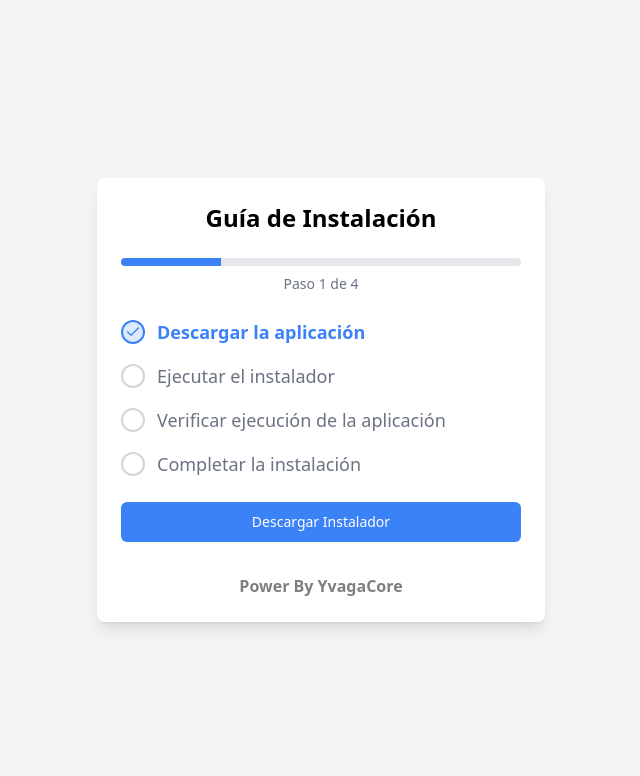
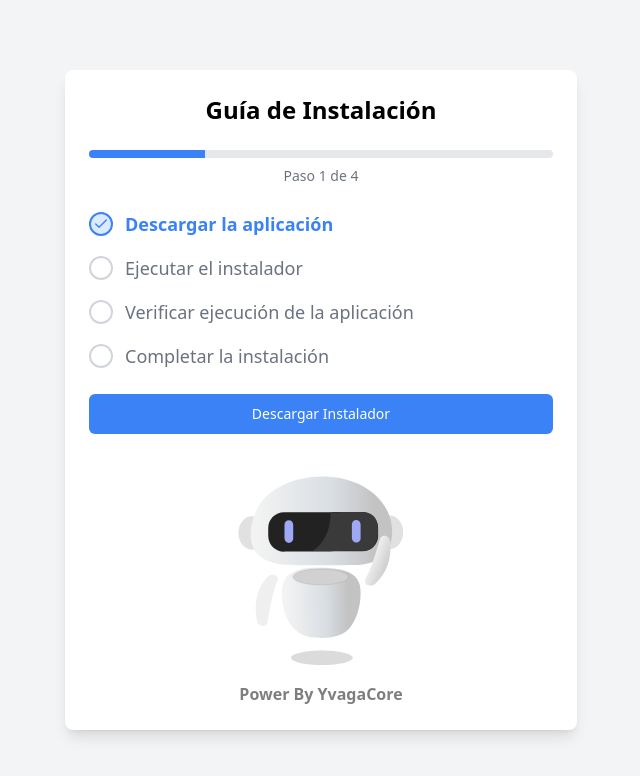
Before and after one commit to tobias-tj/UniversidadFront, a React (Vite) app: page /tutorial-app in a window 1280 px wide. Shown: the top 776 px of the page, without its empty margins (319-959 px from the left). Built offline with nearby package versions, Linux system fonts and the light colour scheme.

Commit message:
Se optimiza el flujo y se incorpora la pantalla para descargar la app

```diff
--- a/src/adapters/components/CaptureFace.tsx
+++ b/src/adapters/components/CaptureFace.tsx
@@ -3,9 +3,8 @@ import { startCamera } from "@/usecases/useStartCam";
 import { useLocation, useNavigate } from "react-router-dom";
 import { useFaceApi } from "@/usecases/useFaceApi";
 import { motion } from "framer-motion";
-import { Camera, ComputerIcon } from "lucide-react";
+import { Camera } from "lucide-react";
 import { useToast } from "@/hooks/use-toast";
-import { useCaptureScreen } from "@/usecases/useCaptureScreen";
 
 type FaceValidationError = {
   error: string;
--- a/src/adapters/components/TutorialApp.tsx
+++ b/src/adapters/components/TutorialApp.tsx
@@ -1,13 +1,27 @@
-import React, { useState } from "react";
+import React, { useEffect, useState } from "react";
 import { motion } from "framer-motion"; // Librería de animaciones
 import { Button } from "@/components/ui/button"; // Componente de Shadcn
 import { Check } from "lucide-react"; // Icono para los pasos completados
 import { checkAppIsRunning } from "@/usecases/useCheckApp";
+import Lottie from "react-lottie";
+import robot from "@/assets/lottie/robot.json";
+import { useLocation, useNavigate } from "react-router-dom";
 
 export default function TutorialApp() {
   const [step, setStep] = useState(1);
   const [, setIsAppRunning] = useState(false);
   const [isLoading, setIsLoading] = useState(false);
+  const navigate = useNavigate();
+  const location = useLocation();
+  const createdId = location.state?.createdId;
+
+  const handleContinue = () => {
+    navigate("/preparation", {
+      state: {
+        createdId,
+      },
+    });
+  };
 
   const handleDownload = () => {
     window.open(
@@ -51,9 +65,29 @@ export default function TutorialApp() {
 
   const progressWidth = (step / steps.length) * 100;
 
+  const defaultOptions = {
+    loop: true,
+    autoplay: true,
+    animationData: robot,
+    rendererSettings: {
+      preserveAspectRatio: "xMidYMid slice",
+    },
+  };
+
+  useEffect(() => {
+    const delayAndRedirect = async () => {
+      if (step === 4) {
+        await new Promise((resolve) => setTimeout(resolve, 3000)); // Esperar 3 segundos
+        handleContinue();
+      }
+    };
+
+    delayAndRedirect();
+  }, [handleContinue, step]);
+
   return (
     <div className="flex items-center justify-center w-screen h-screen bg-gray-100">
-      <div className="w-full max-w-md p-6 bg-white rounded-lg shadow-lg">
+      <div className="w-full max-w-lg p-6 bg-white rounded-lg shadow-lg">
         <h1 className="mb-6 text-2xl font-bold text-center">
           Guía de Instalación
         </h1>
@@ -128,6 +162,16 @@ export default function TutorialApp() {
           </p>
         )}
         <div className="w-full pt-8 my-auto text-center">
+          <div className="mb-4 text-4xl font-bold text-center text-gray-800">
+            {/* YvagaCore */}
+            {/* <img src="/Vector.png" className="h-32 w-28" /> */}
+            <Lottie
+              options={defaultOptions}
+              height={200}
+              width={180}
+              speed={1.5}
+            />
+          </div>
           <span className="font-semibold opacity-50">Power By YvagaCore</span>
         </div>
       </div>
--- a/src/usecases/useFirstProcess.ts
+++ b/src/usecases/useFirstProcess.ts
@@ -42,7 +42,7 @@ const useFirstProcess = () =>
                 console.log("Inicia proceso para usuario Nuevo. (Tutorial)");
                 if (createdId) {
                   console.log("El proceso de sincronizacion con exito");
-                  navigate("/preparation", {
+                  navigate("/tutorial-app", {
                     state: {
                       createdId,
                     },
```
